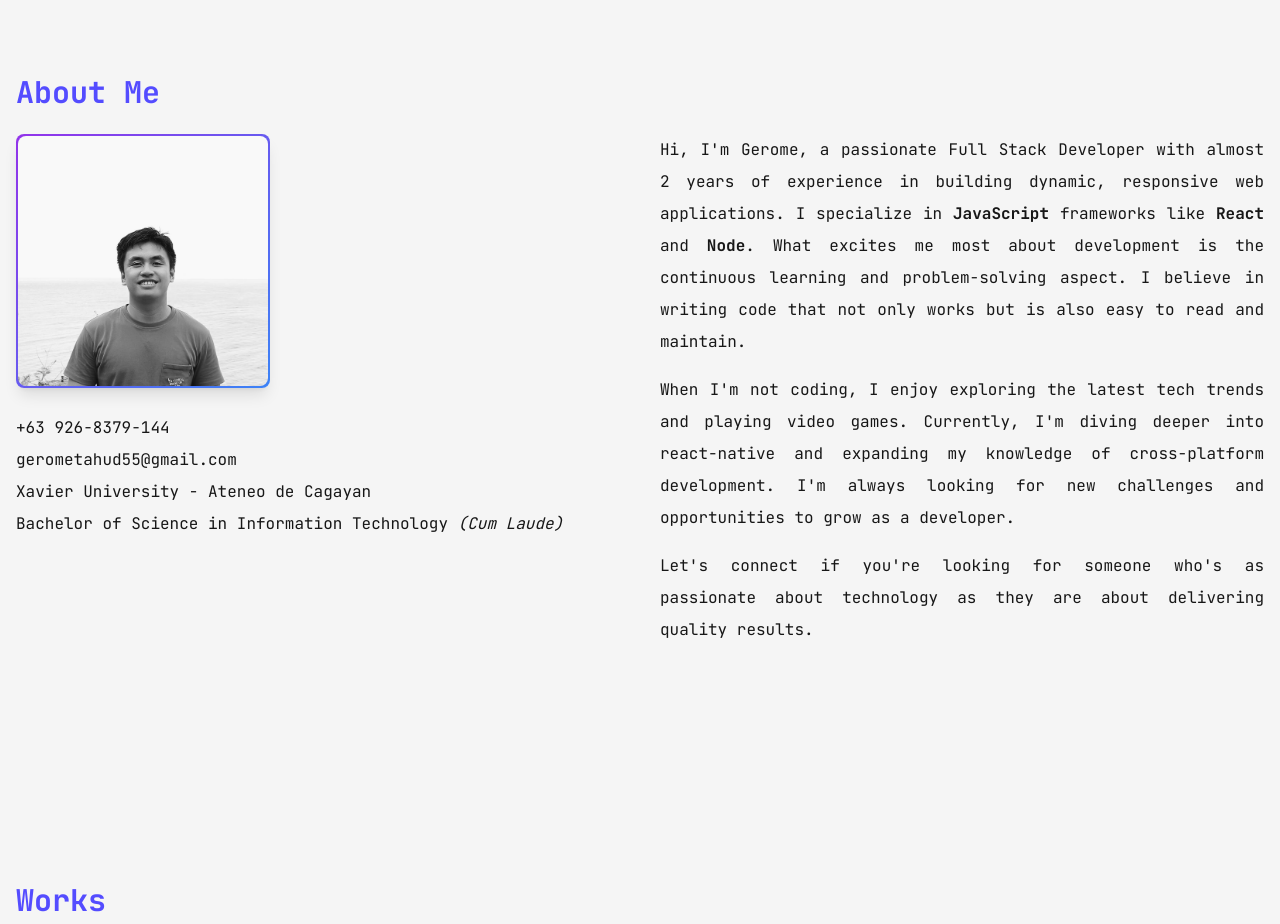
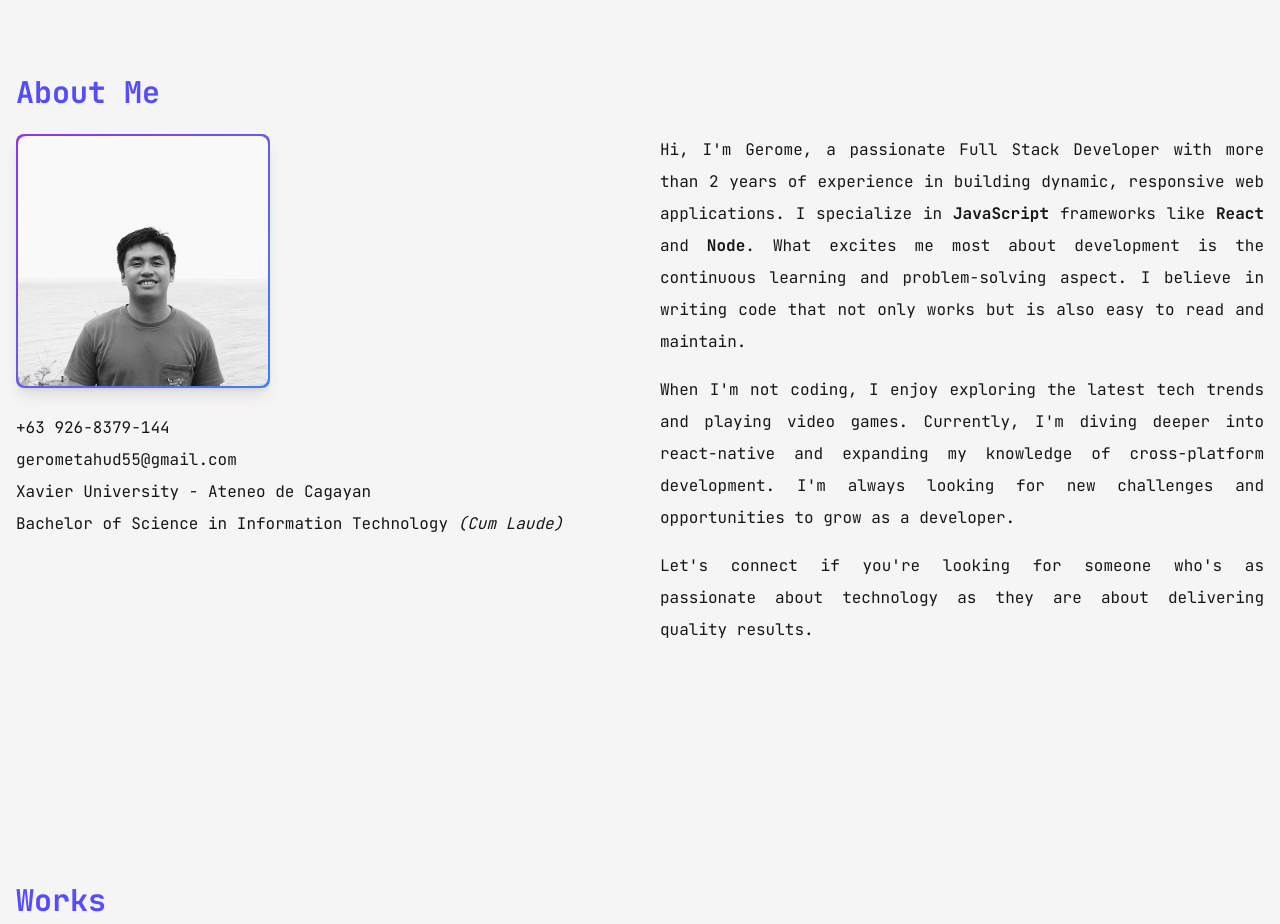
Before and after one commit to romexblue/portfolio-v2, a Next.js app: page / in a window 1280 px wide. Shown: the part 920-1844 px from the top of the page. Built offline with nearby package versions, Linux system fonts and the light colour scheme.

Commit message:
Update years of exp text

```diff
--- a/src/components/HomeSection/AboutSection/index.tsx
+++ b/src/components/HomeSection/AboutSection/index.tsx
@@ -39,7 +39,7 @@ const AboutSection = () => {
                         <div className="w-full space-y-4">
                             <p className="text-center md:text-justifytext-center md:text-justify">
                                 Hi, I&apos;m Gerome, a passionate Full Stack
-                                Developer with almost 2 years of experience in
+                                Developer with more than 2 years of experience in
                                 building dynamic, responsive web applications. I
                                 specialize in <strong>JavaScript</strong>{" "}
                                 frameworks like <strong>React</strong> and{" "}
```
